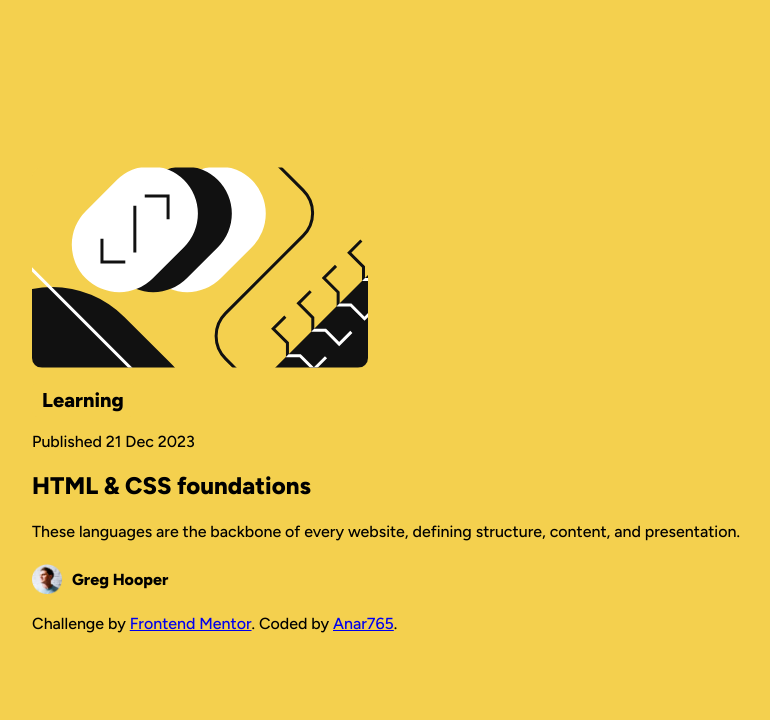
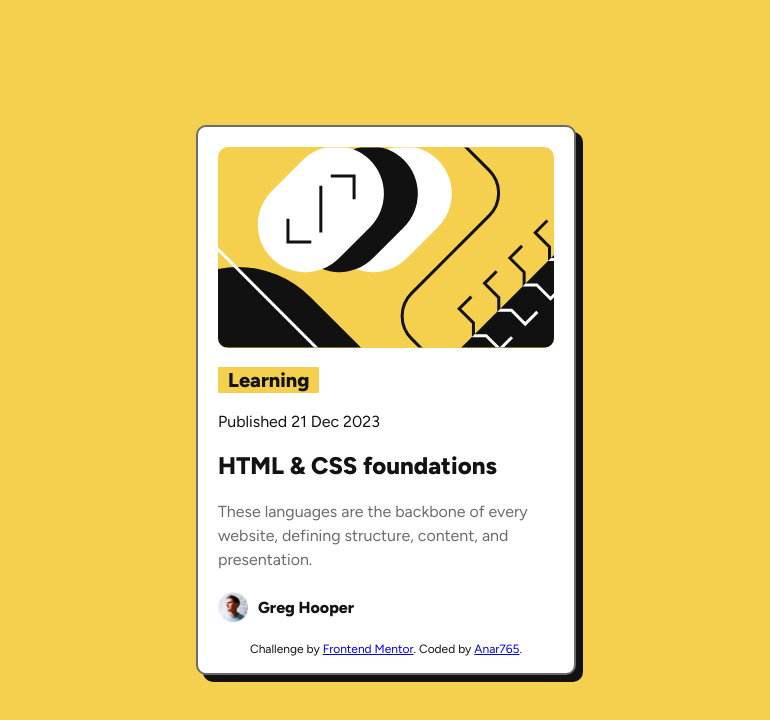
Before and after one commit to Anar765/blog-preview-card-main, a plain HTML site: page index.html in a window 1280 px wide. Shown: the whole page, without its empty margins (254-1024 px from the left). Drawn offline with Linux system fonts and the light colour scheme.

Commit message:
Update style.css

```diff
--- a/style.css
+++ b/style.css
@@ -9,7 +9,6 @@
 html, body {
   font-family: "Figtree", sans-serif;
   font-optical-sizing: auto;
-  font-weight: 500;
   font-style: normal;
 }
 
@@ -19,57 +18,59 @@ body {
     justify-content: center;
     align-items: center;
     background: hsl(47, 88%, 63%);
+    color: hsl(0, 0%, 7%);
 }
 
-article {
-    width: 380px;
-    height: 550px;
+main {
+    width: 23.75rem;
+    height: 34.375rem;
     background: hsl(0, 0%, 100%);
-    border-radius: 10px;
+    border-radius: 0.625rem;
     border: 2px solid hsl(0, 0%, 42%);
-    box-shadow: 7px 7px 0px black;
+    box-shadow: 7px 7px 0px hsl(0, 0%, 7%);
 }
 
 section {
-    padding: 0 20px;
+    padding: 0 1.25rem;
 }
 
 .illustration {
-    margin: 20px;
+    margin: 1.25rem;
 }
 
 .illustration img {
-    border-radius: 10px;
+    border-radius: 0.625rem;
 }
 
 h2 {
     display: inline;
     background: hsl(47, 88%, 63%);
     font-weight: 500;
-    font-size: 20px;
+    font-size: 1.25rem;
     font-weight: 800;
-    border-radius: 5px;
-    padding: 5px 10px;
+    border-radius: 0.0625rem;
+    padding: 0.0625rem 0.625rem;
 }
 
 .text {
     line-height: 1.5rem;
+    color: hsl(0, 0%, 42%);
 }
 
 h2, p, a{
-    margin: 20px 0;
+    margin: 1.25rem 0;
+}
+
+.html {
+    text-decoration: none;
+    font-weight: 800;
+    font-size: 1.5rem;
+    color: hsl(0, 0%, 7%);
 }
 
 a:hover {
     color:hsl(47, 88%, 63%);
     cursor: pointer;
-}
-
-.html {
-    text-decoration: none;
-    font-weight: 800;
-    font-size: 24px;
-    color: #000;
 }
 
 figure {
@@ -79,18 +80,19 @@ figure {
 }
 
 figcaption {
-    margin: 0 10px;
+    margin: 0 0.625rem;
     font-weight: 800;
 }
 
 .greg img {
-    width: 30px;
-    height: 30px;
+    width: 1.875rem;
+    height: 1.875rem;
 }
 
 .attribution {
-    margin: 20px 0;
-    text-align: start;
+    margin: 1.25rem 0;
+    font-size: 0.75rem;
+    text-align: center;
 }
 
 @media screen and (width <= 512px) {
@@ -99,7 +101,7 @@ figcaption {
         height: auto;
     }
     .illustration {
-        margin: 20px;
+        margin: 1.25rem;
     }
     .illustration img {
         width: 70vw;
```
